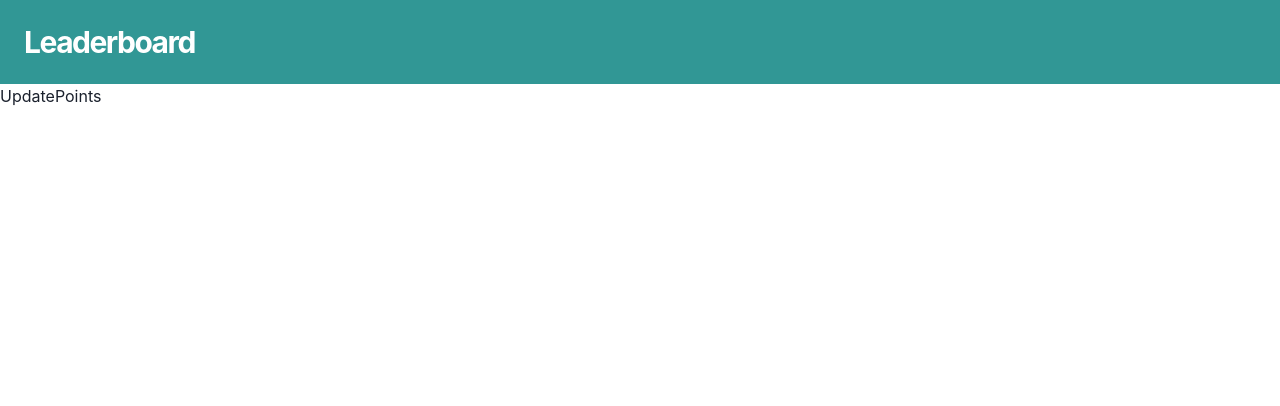
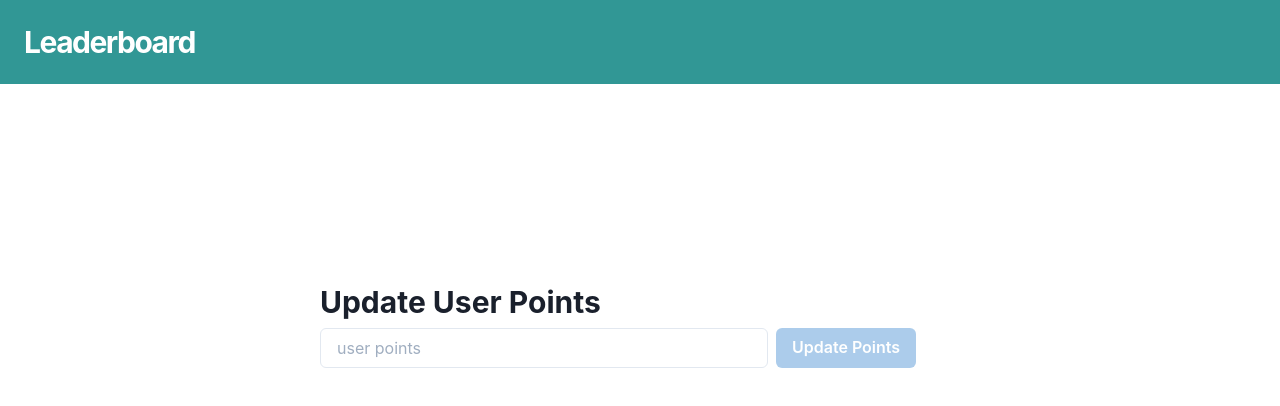
Before and after one commit to abhay27chauhan/leaderboard-frontend, a React (Create React App) app: page /update-points in a window 1280 px wide. Shown: the top 406 px of the page. Built offline with nearby package versions, Linux system fonts and the light colour scheme.

Commit message:
added ui to update points page

```diff
--- a/src/pages/Login/Login.js
+++ b/src/pages/Login/Login.js
@@ -54,7 +54,7 @@ function Login() {
         <Button colorScheme="pink" onClick={submission}>
           Check Rank
         </Button>
-        <Button colorScheme="blue" onClick={updatePoints}>
+        <Button disabled={!userId} colorScheme="blue" onClick={updatePoints}>
           Update Points
         </Button>
       </Stack>
--- a/src/pages/UpdatePoints/UpdatePoints.js
+++ b/src/pages/UpdatePoints/UpdatePoints.js
@@ -1,15 +1,42 @@
-import React from "react";
+import { Button, Heading, Input, Stack } from "@chakra-ui/react";
+import React, { useState } from "react";
 import { useHistory } from "react-router-dom";
+import styled from "styled-components";
 
 function UpdatePoints() {
   const history = useHistory();
+  const [points, setPoints] = useState("");
   const queryParams = new URLSearchParams(history.location?.search);
   const userId = queryParams.get("user");
   const body = {
     userId,
   };
   console.log(body);
-  return <div>UpdatePoints</div>;
+
+  const updatePoints = () => {};
+  return (
+    <CustomStack>
+      <Heading size="lg">Update User Points</Heading>
+      <Stack direction="row">
+        <Input
+          placeholder="user points"
+          width="70%"
+          id="userId"
+          type="number"
+          value={points}
+          onChange={(e) => setPoints(e.target.value)}
+        />
+        <Button disabled={!userId} colorScheme="blue" onClick={updatePoints}>
+          Update Points
+        </Button>
+      </Stack>
+    </CustomStack>
+  );
 }
 
+const CustomStack = styled(Stack)`
+  width: 50%;
+  margin: 200px auto;
+`;
+
 export default UpdatePoints;
```
Also changed, not shown: src/components/Navbar/Navbar.js (renamed from src/components/Navbar/Navbar.jsx).
